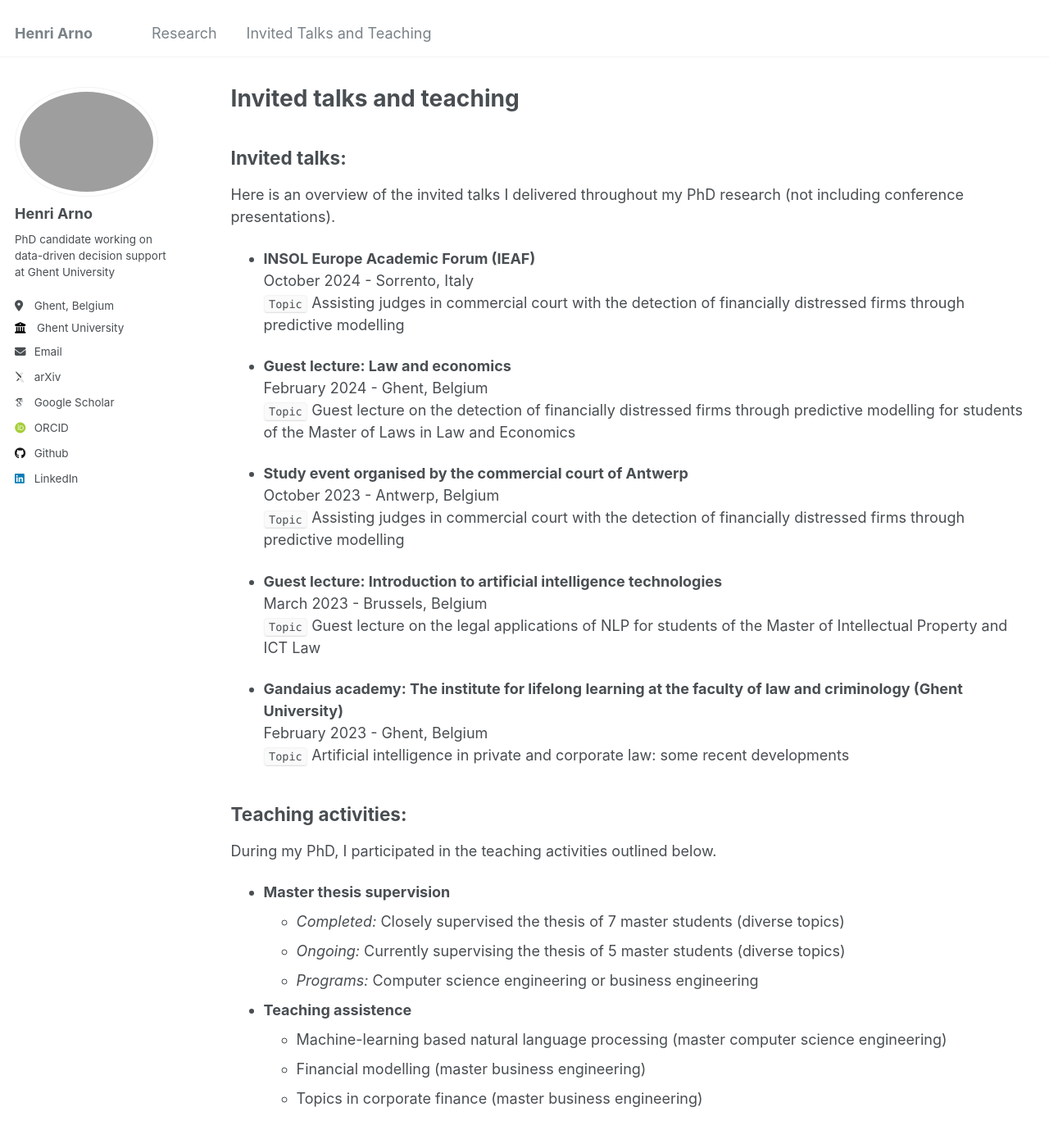
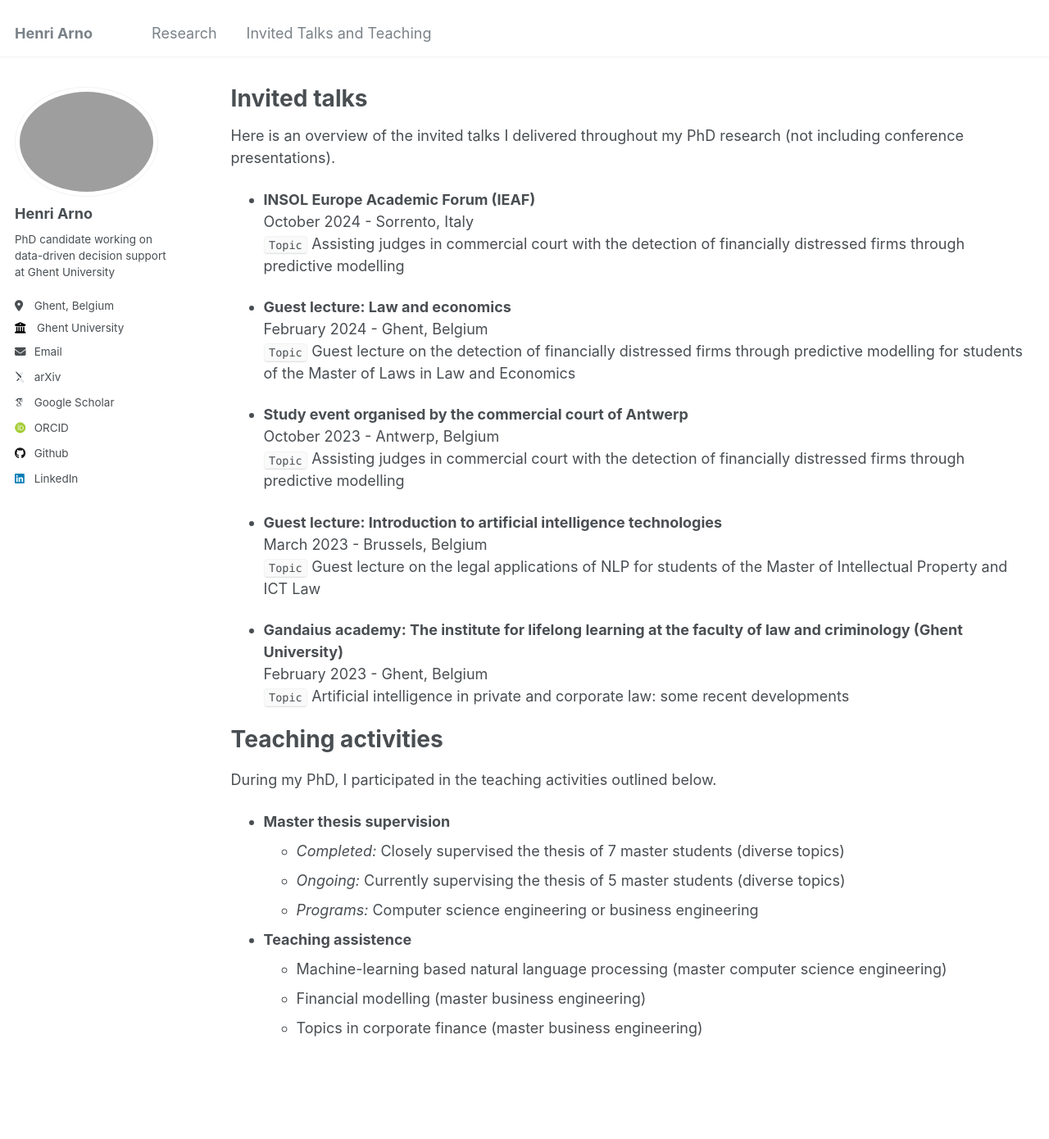
Before and after one commit to HenriArno/HenriArno.github.io, a Jekyll site: the page built from _pages/teachingandtalks.md, in a window 1280 px wide and 1400 px high. Shown: the top 1390 px of the window at 82% size. Built offline with Jekyll 4.4.1, drawn with Linux system fonts in a browser that asks for light colours; some web fonts are replaced.

Commit message:
Update teachingandtalks.md

```diff
--- a/_pages/teachingandtalks.md
+++ b/_pages/teachingandtalks.md
@@ -1,10 +1,8 @@
 ---
-title: "Invited talks and teaching"
+title: "Invited talks"
 layout: archive
 permalink: /teachingandtalks/
 ---
-
-## Invited talks:
 Here is an overview of the invited talks I delivered throughout my PhD research (not including conference presentations).
 
 - **INSOL Europe Academic Forum (IEAF)**
@@ -27,7 +25,7 @@ March 2023 - Brussels, Belgium
 February 2023 - Ghent, Belgium
 `Topic` Artificial intelligence in private and corporate law: some recent developments
 
-## Teaching activities:
+# Teaching activities
 During my PhD, I participated in the teaching activities outlined below.
 
 - **Master thesis supervision**
```
